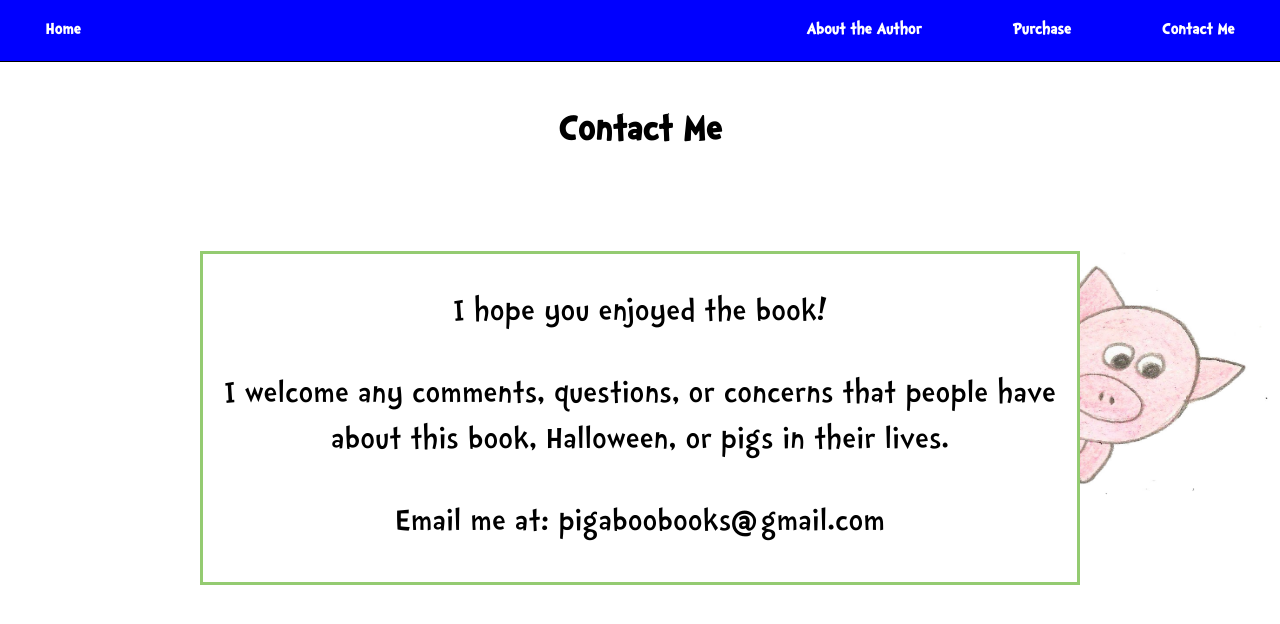
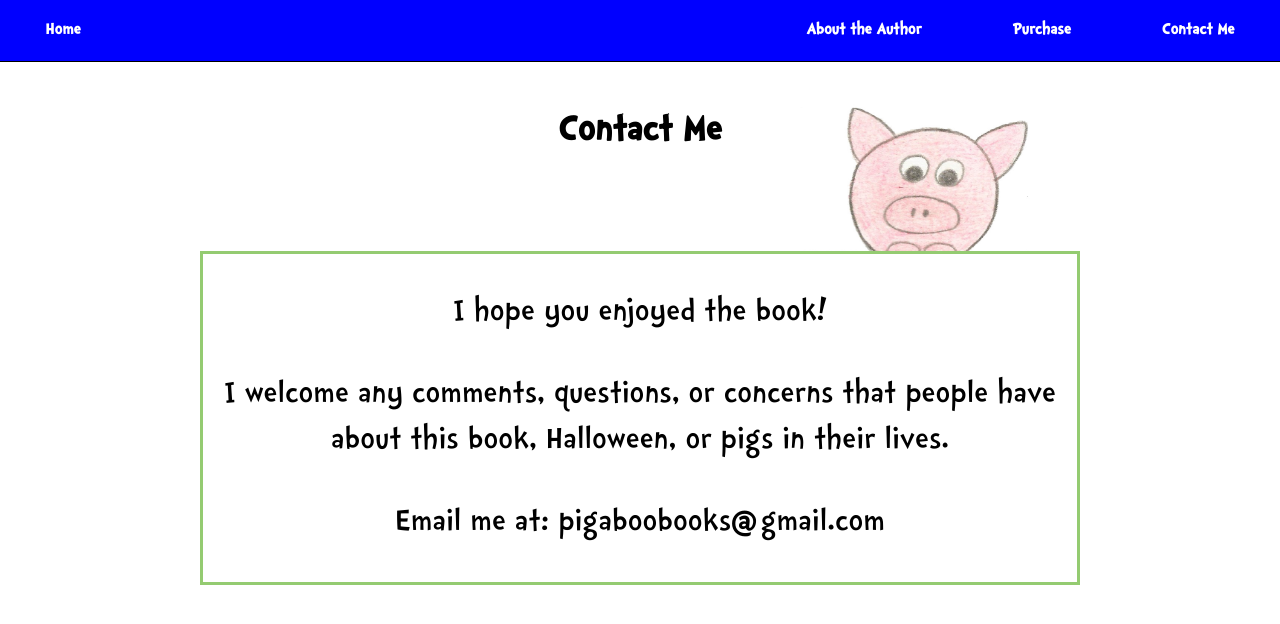
Before and after one commit to joelwass/pig-a-boo, a React (Create React App) app: page /contact in a window 1280 px wide. Shown: the top 624 px of the page. Built offline with nearby package versions, Linux system fonts and the light colour scheme.

Commit message:
finished pig contact page

```diff
--- a/src/pages/Contact.js
+++ b/src/pages/Contact.js
@@ -1,5 +1,5 @@
 import React, { Component } from 'react'
-import pig3 from '../images/pig3.jpeg'
+import pig5 from '../images/pig5.jpeg'
 import '../styles/App.css'
 
 class Contact extends Component {
@@ -15,7 +15,7 @@ class Contact extends Component {
 have about this book, Halloween, or pigs in their lives.</p>
               <p>Email me at: <a href="emailto:pigaboobooks@gmail.com" style={{ color: 'black' }}>pigaboobooks@gmail.com</a></p>
             </div>
-            <img className="PeekingPigContactLeft" alt="Peeking Pig" src={pig3}/>
+            <img className="PeekingPigContactAbove" alt="Peeking Pig" src={pig5}/>
           </div>
         </div>
       </div>
--- a/src/styles/App.css
+++ b/src/styles/App.css
@@ -127,7 +127,7 @@ a {
   margin-bottom: 20px;
 }
 
-.PeekingPigContactLeft {
+.PeekingPigContactAbove {
   display: none;
 }
 
@@ -247,13 +247,13 @@ a {
     z-index: -1;
   }
 
-  .PeekingPigContactLeft {
+  .PeekingPigContactAbove {
     display: block;
     position: absolute;
-    top: 240px;
-    right: 0px;
-    width: 200px;
-    height: 280px;
+    top: 92px;
+    right: 220px;
+    width: 260px;
+    height: 160px;
     z-index: -1;
   }
 }
```
Also changed, not shown: src/images/pig5.jpeg.
